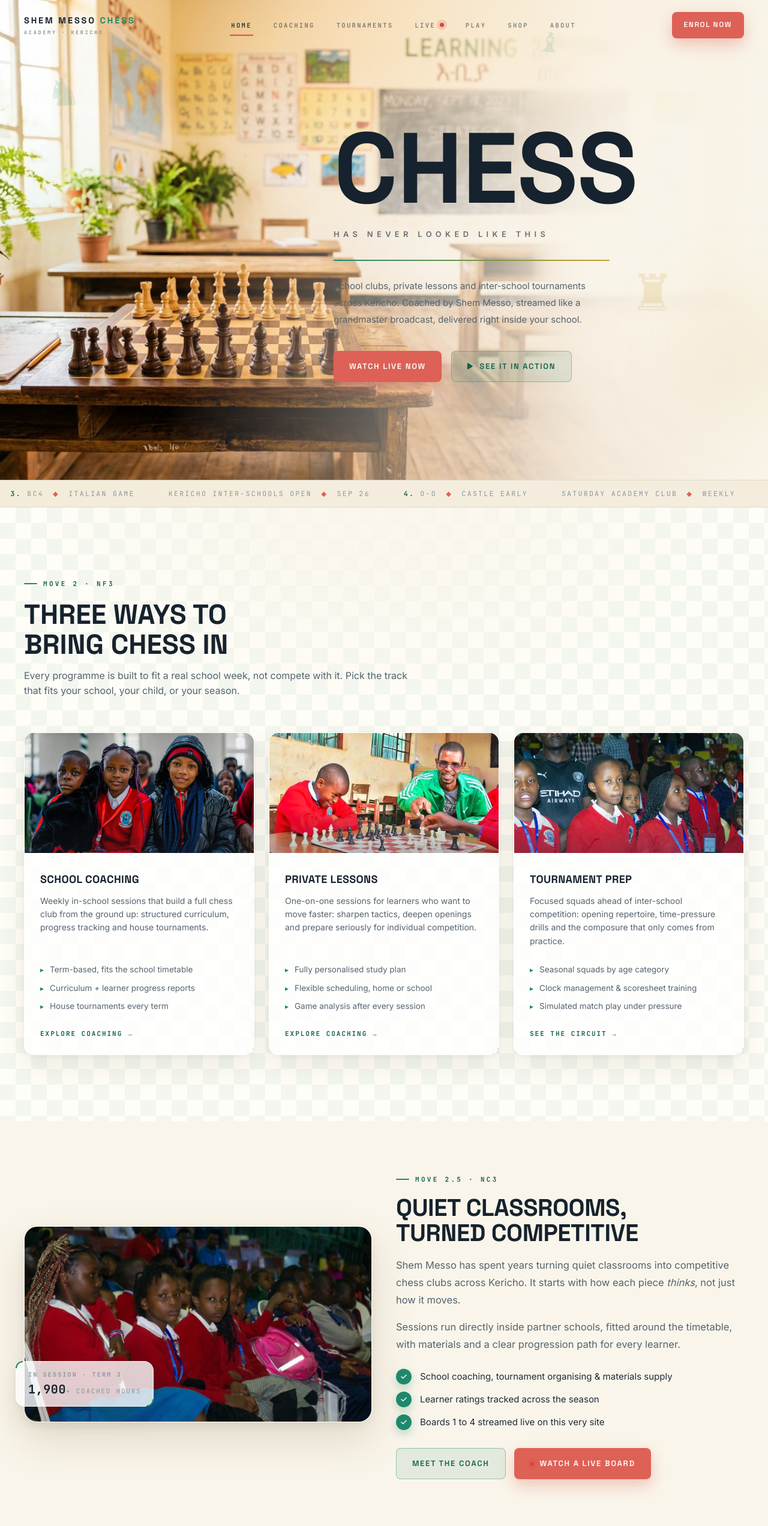
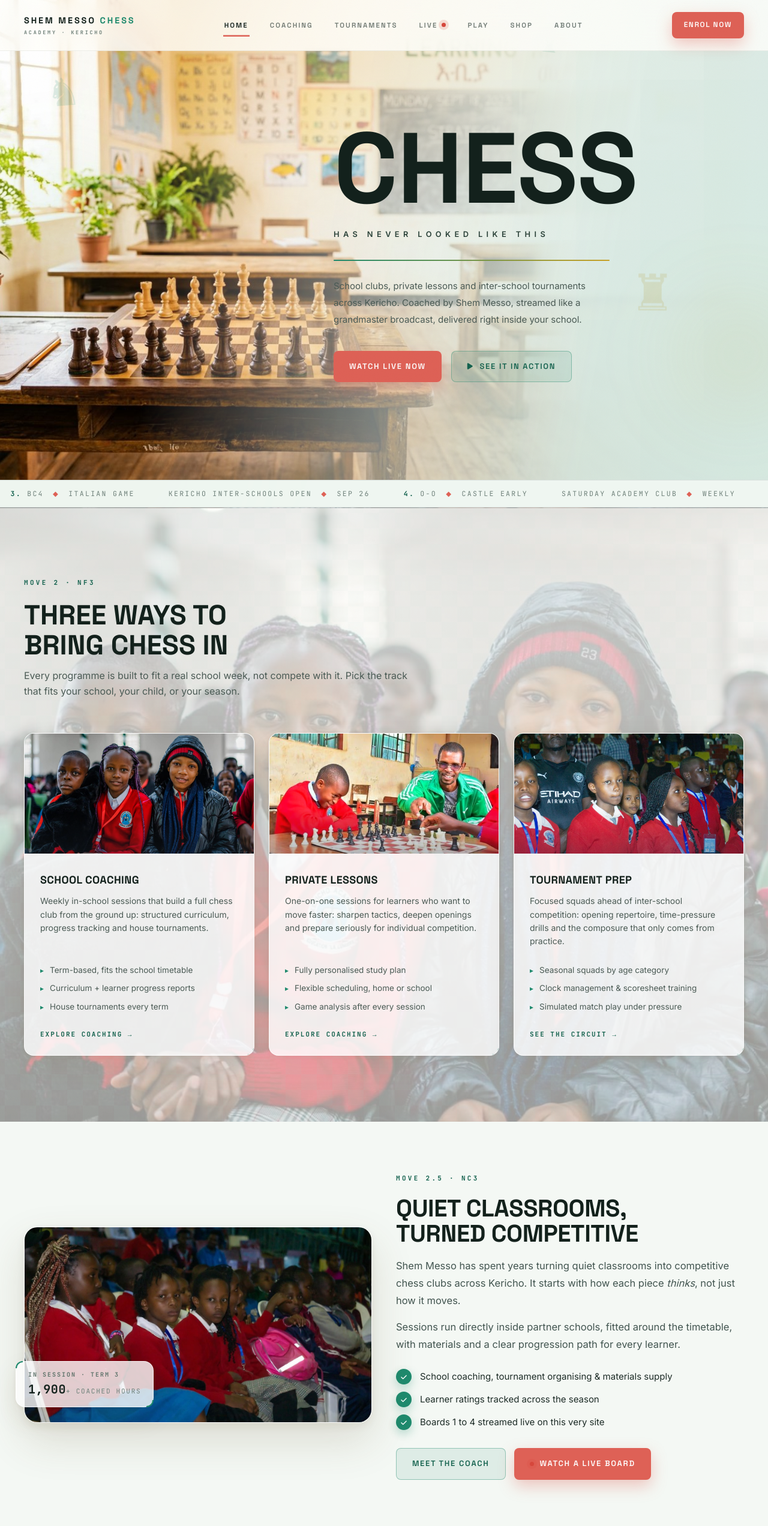
Before and after one commit to wambetebenjamin/Shem-Messo-Chess-site, a plain HTML site: page index.html in a window 1280 px wide. Shown: the top 2544 px of the page at 60% size. Drawn offline with Linux system fonts and the light colour scheme.

Commit message:
Readability and liveliness pass
- Section backgrounds now carry real photo wallpapers (learners, dark board,
  celebration shots) under soft washes, so imagery is visible but text stays
  legible; checker pattern slowly pans for motion
- New 'boardwave' animation: a chessboard shimmer sweeps diagonally across
  the hero and every CTA band (cells generated by JS, reduced-motion safe)
- Nav is always frosted and readable, with links in the display typeface so
  the top bar rhymes with the brand wordmark
- Front dash removed from eyebrow labels; small label and lead text contrast
  raised across the light theme; cream palette shifted to a fresher mint white

Co-authored-by: arena-agent <297053741+arena-agent@users.noreply.github.com>

```diff
--- a/css/style.css
+++ b/css/style.css
@@ -7,14 +7,14 @@
 
 /* ---------- Tokens ---------- */
 :root{
-  --paper:#FAF5EA;
-  --cream:#F3ECDA;
+  --paper:#F4F8F4;
+  --cream:#EAF3EB;
   --card:#FFFFFF;
 
-  --ink:#1E2B38;
-  --ink-deep:#16222D;
-  --sub:#54646F;
-  --dim:#8B97A1;
+  --ink:#1C2B26;
+  --ink-deep:#13211C;
+  --sub:#4A5A54;
+  --dim:#6F817A;
 
   --jade:#1F8A6D;
   --jade-deep:#14624E;
@@ -109,7 +109,6 @@ main{ position:relative; z-index:1; }
   letter-spacing:.3em; text-transform:uppercase; color:var(--jade-deep);
   display:inline-flex; align-items:center; gap:10px;
 }
-.eyebrow::before{ content:''; width:22px; height:2px; background:var(--jade); border-radius:2px; }
 .display{
   font-family:var(--f-display); font-weight:700; line-height:1.05;
   letter-spacing:-.01em; text-transform:uppercase; color:var(--ink-deep);
@@ -118,11 +117,11 @@ main{ position:relative; z-index:1; }
   color:transparent;
   -webkit-text-stroke:1.5px rgba(255,255,255,.9);
 }
-.lead{ color:var(--sub); font-weight:400; font-size:16.5px; line-height:1.75; }
+.lead{ color:#425550; font-weight:400; font-size:16.5px; line-height:1.75; }
 .mono-tag{
   font-family:var(--f-mono); font-size:10.5px; letter-spacing:.14em;
   padding:5px 10px; border:1px solid var(--line-2); border-radius:20px; color:var(--sub);
-  background:var(--cream);
+  background:#fff;
 }
 
 /* ---------- Buttons ---------- */
@@ -163,8 +162,8 @@ main{ position:relative; z-index:1; }
 .hud::before{ top:-1px; left:-1px; border-top:2.5px solid var(--jade); border-left:2.5px solid var(--jade); border-top-left-radius:var(--r-md); }
 .hud::after{ bottom:-1px; right:-1px; border-bottom:2.5px solid var(--jade); border-right:2.5px solid var(--jade); border-bottom-right-radius:var(--r-md); }
 .hud-label{
-  font-family:var(--f-mono); font-size:10px; letter-spacing:.22em;
-  text-transform:uppercase; color:var(--dim); display:flex; align-items:center; gap:8px; font-weight:600;
+  font-family:var(--f-mono); font-size:10px; letter-spacing:.2em;
+  text-transform:uppercase; color:#5F736B; display:flex; align-items:center; gap:8px; font-weight:600;
 }
 .hud-value{
   font-family:var(--f-mono); font-size:24px; font-weight:700; color:var(--ink-deep);
@@ -198,14 +197,14 @@ main{ position:relative; z-index:1; }
 /* ============ NAVIGATION ============ */
 .nav{
   position:fixed; top:0; left:0; width:100%; z-index:100;
-  background:transparent; border-bottom:1px solid transparent;
-  transition:background .4s ease, border-color .4s ease, box-shadow .4s ease;
+  background:rgba(255,255,252,.80);
+  backdrop-filter:blur(18px); -webkit-backdrop-filter:blur(18px);
+  border-bottom:1px solid rgba(28,43,38,.07);
+  transition:background .4s ease, box-shadow .4s ease;
 }
 .nav-solid{
-  background:rgba(255,253,247,.88);
-  backdrop-filter:blur(20px); -webkit-backdrop-filter:blur(20px);
-  border-bottom:1px solid var(--line);
-  box-shadow:0 8px 30px rgba(95,75,35,.08);
+  background:rgba(255,255,252,.95);
+  box-shadow:0 10px 30px rgba(28,43,38,.09);
 }
 .nav-inner{
   max-width:var(--max); margin:0 auto; padding:0 40px; height:84px;
@@ -222,8 +221,8 @@ main{ position:relative; z-index:1; }
 .brand-sub{ display:block; font-family:var(--f-mono); font-size:8.5px; letter-spacing:.32em; color:var(--dim); margin-top:2px; }
 .nav-links{ display:flex; align-items:center; gap:32px; }
 .nav-links a{
-  font-family:var(--f-mono); font-size:10.5px; letter-spacing:.22em; color:rgba(30,43,56,.62);
-  padding:10px 2px; display:inline-flex; align-items:center; gap:7px; font-weight:500;
+  font-family:var(--f-display); font-size:11.5px; letter-spacing:.18em; color:rgba(26,44,38,.62);
+  padding:10px 2px; display:inline-flex; align-items:center; gap:7px; font-weight:600;
 }
 .nav-links a:hover{ color:var(--ink-deep); }
 .nav-links a.active{ color:var(--ink-deep); box-shadow:inset 0 -2.5px 0 var(--orange); }
@@ -247,7 +246,7 @@ main{ position:relative; z-index:1; }
 .hero{
   position:relative; min-height:100vh;
   display:flex; align-items:center; justify-content:flex-end;
-  overflow:hidden; background:#F7EFDC;
+  overflow:hidden; background:#EFF5EE;
 }
 .hero-bg{
   position:absolute; inset:0; z-index:0;
@@ -257,7 +256,7 @@ main{ position:relative; z-index:1; }
 @keyframes heroStill{ from{ transform:scale(1.05); opacity:.35; } to{ transform:scale(1); opacity:1; } }
 .hero-bg::after{
   content:''; position:absolute; inset:0;
-  background:linear-gradient(90deg, rgba(250,245,234,0) 22%, rgba(250,245,234,.38) 48%, rgba(250,245,234,.88) 78%, #FAF5EA 100%);
+  background:linear-gradient(90deg, rgba(244,248,244,0) 18%, rgba(244,248,244,.45) 44%, rgba(244,248,244,.93) 76%, #F4F8F4 100%);
 }
 .hero-side{
   position:relative; z-index:2;
@@ -270,7 +269,7 @@ main{ position:relative; z-index:1; }
 }
 .hero-spaced{
   margin-top:22px; font-size:clamp(10.5px, 1vw, 13.5px); font-weight:600;
-  letter-spacing:.5em; text-transform:uppercase; color:rgba(30,43,56,.66); white-space:nowrap;
+  letter-spacing:.5em; text-transform:uppercase; color:#2A4138; white-space:nowrap;
   animation:fadeUp 1s .18s var(--ease) both;
 }
 .hero-rule{
@@ -293,7 +292,7 @@ main{ position:relative; z-index:1; }
 /* ============ NOTATION TICKER ============ */
 .ticker{
   position:relative; z-index:2; border-top:1px solid var(--line); border-bottom:1px solid var(--line);
-  background:rgba(243,236,218,.8); overflow:hidden; padding:13px 0;
+  background:rgba(238,246,240,.92); overflow:hidden; padding:13px 0;
 }
 .ticker-track{
   display:flex; gap:56px; width:max-content; animation:tick 46s linear infinite;
@@ -399,7 +398,12 @@ ul.tick li::before{ content:'\25B8'; color:var(--jade); font-size:12px; margin-t
 .faq-a p{ padding:0 26px 24px; color:var(--sub); font-size:14.5px; line-height:1.75; }
 
 /* CTA band: warm sunrise */
-.cta-band{ position:relative; overflow:hidden; text-align:center; padding:120px 40px; }
+.cta-band{
+  position:relative; overflow:hidden; text-align:center; padding:120px 40px;
+  background-image:linear-gradient(0deg, rgba(244,248,244,.80), rgba(244,248,244,.92)),
+                   url('../assets/hero-morning.jpg');
+  background-size:auto, cover; background-position:0 0, center 85%;
+}
 .cta-band::before{
   content:''; position:absolute; inset:0;
   background:radial-gradient(ellipse 60% 80% at 50% 120%, rgba(222,97,86,.14), transparent 60%),
@@ -411,18 +415,54 @@ ul.tick li::before{ content:'\25B8'; color:var(--jade); font-size:12px; margin-t
 .cta-band .eyebrow{ position:relative; }
 .cta-row{ display:flex; gap:16px; justify-content:center; flex-wrap:wrap; position:relative; z-index:2; }
 
+/* ============ BOARDWAVE: chessboard shimmer sweep ============ */
+.boardwave{
+  position:absolute; inset:0; z-index:1; pointer-events:none; overflow:hidden;
+  display:grid; grid-template-columns:repeat(12,1fr); grid-template-rows:repeat(6,1fr);
+}
+.boardwave i{ animation:cellGlow 7.2s ease-in-out infinite; }
+@keyframes cellGlow{
+  0%, 100%{ background:rgba(31,138,109,0); }
+  45%, 55%{ background:rgba(31,138,109,.14); }
+}
+.hero .boardwave{ mask-image:linear-gradient(100deg, transparent 34%, #000 78%); -webkit-mask-image:linear-gradient(100deg, transparent 34%, #000 78%); }
+.cta-band .boardwave i{ animation-name:cellGlowWarm; }
+@keyframes cellGlowWarm{
+  0%, 100%{ background:rgba(201,162,39,0); }
+  45%, 55%{ background:rgba(201,162,39,.15); }
+}
+
 /* ============ LIVELY SECTION BACKGROUNDS ============ */
 .bg-checker{
-  background-color:#FFFDF7;
+  background-color:#FFFEFA;
   background-image:
-    radial-gradient(ellipse 75% 55% at 50% 0%, rgba(250,245,234,.95), transparent 60%),
-    linear-gradient(45deg, rgba(31,138,109,.055) 25%, transparent 25%, transparent 75%, rgba(31,138,109,.055) 75%),
-    linear-gradient(45deg, rgba(31,138,109,.055) 25%, transparent 25%, transparent 75%, rgba(31,138,109,.055) 75%);
-  background-size:auto, 52px 52px, 52px 52px;
-  background-position:0 0, 0 0, 26px 26px;
+    linear-gradient(180deg, rgba(255,254,250,.78), rgba(255,254,250,.60)),
+    linear-gradient(45deg, rgba(31,138,109,.07) 25%, transparent 25%, transparent 75%, rgba(31,138,109,.07) 75%),
+    linear-gradient(45deg, rgba(31,138,109,.07) 25%, transparent 25%, transparent 75%, rgba(31,138,109,.07) 75%),
+    url('../assets/orig-05.jpg');
+  background-size:auto, 52px 52px, 52px 52px, cover;
+  background-position:0 0, 0 0, 26px 26px, center 35%;
+  animation:panPattern 44s linear infinite;
+  border-top:1px solid var(--line);
 }
-.bg-mint{ background:linear-gradient(135deg, #E9F4EE 0%, #F6EFDF 100%); border-top:1px solid var(--line); border-bottom:1px solid var(--line); }
-.bg-peach{ background:linear-gradient(135deg, #FAEDE6 0%, #F8F0E1 100%); border-top:1px solid var(--line); border-bottom:1px solid var(--line); }
+@keyframes panPattern{
+  from{ background-position:0 0, 0 0, 26px 26px, center 35%; }
+  to{ background-position:0 0, 52px 52px, 78px 78px, center 35%; }
+}
+.bg-mint{
+  background-image:
+    linear-gradient(135deg, rgba(233,244,238,.90) 0%, rgba(241,248,242,.84) 100%),
+    url('../assets/hero-dark-board.jpg');
+  background-size:auto, cover; background-position:0 0, center 60%;
+  border-top:1px solid var(--line); border-bottom:1px solid var(--line);
+}
+.bg-peach{
+  background-image:
+    linear-gradient(135deg, rgba(250,237,230,.88) 0%, rgba(247,243,231,.84) 100%),
+    url('../assets/orig-04.jpg');
+  background-size:auto, cover; background-position:0 0, center 40%;
+  border-top:1px solid var(--line); border-bottom:1px solid var(--line);
+}
 
 /* photo cards get the same friendly lift as text cards */
 .prod-card{ transition:transform .3s var(--ease), box-shadow .3s ease; }
@@ -448,9 +488,8 @@ ul.tick li::before{ content:'\25B8'; color:var(--jade); font-size:12px; margin-t
 .page-hero-bg::after{ content:''; position:absolute; inset:0; background:linear-gradient(180deg, rgba(20,34,38,.72), rgba(18,30,35,.82) 60%, #182A2E); }
 .page-hero .wrap{ position:relative; z-index:2; }
 .page-hero .eyebrow{ color:#7FE0BE; }
-.page-hero .eyebrow::before{ background:#7FE0BE; }
 .page-hero .lead{ color:rgba(244,240,230,.82); }
-.crumb{ font-family:var(--f-mono); font-size:10.5px; letter-spacing:.22em; color:rgba(244,240,230,.5); text-transform:uppercase; margin-bottom:22px; display:flex; gap:10px; align-items:center; }
+.crumb{ font-family:var(--f-mono); font-size:10.5px; letter-spacing:.22em; color:rgba(244,240,230,.74); text-transform:uppercase; margin-bottom:22px; display:flex; gap:10px; align-items:center; }
 .crumb a{ color:#7FE0BE; }
 .page-hero h1{ font-family:var(--f-display); font-weight:700; text-transform:uppercase; color:#FDFAF2; font-size:clamp(34px,5vw,64px); line-height:1.02; letter-spacing:-.01em; }
 .page-hero .lead{ margin-top:20px; max-width:640px; }
@@ -697,7 +736,7 @@ footer .brand-sub{ color:rgba(244,240,230,.4); }
   .nav-cta{ display:none; }
   .nav-toggle{ display:flex; }
   .hero{ justify-content:center; }
-  .hero-bg::after{ background:linear-gradient(180deg, rgba(250,245,234,.10) 0%, rgba(250,245,234,.55) 55%, #FAF5EA 100%); }
+  .hero-bg::after{ background:linear-gradient(180deg, rgba(244,248,244,.15) 0%, rgba(244,248,244,.60) 55%, #F4F8F4 100%); }
   .hero-side{ margin:0; width:min(640px,92vw); padding:150px 0 70px; }
   .hero-word{ font-size:clamp(64px, 17vw, 110px); }
   .hero-spaced{ white-space:normal; letter-spacing:.32em; }
--- a/index.html
+++ b/index.html
@@ -55,6 +55,7 @@
     <section class="hero">
       <div class="hero-bg" aria-hidden="true"></div>
       <div class="drifters" aria-hidden="true"><span class="d d1">&#9822;</span><span class="d d2">&#9820;</span><span class="d d3">&#9823;</span><span class="d d4">&#9821;</span></div>
+      <div class="boardwave" aria-hidden="true"></div>
       <div class="hero-side">
         <h1 class="hero-word">CHESS</h1>
         <p class="hero-spaced">HAS NEVER LOOKED LIKE THIS</p>
@@ -267,6 +268,7 @@
     <!-- ============ CTA BAND ============ -->
     <section class="cta-band">
       <div class="drifters" aria-hidden="true"><span class="d d1">&#9822;</span><span class="d d2">&#9820;</span><span class="d d3">&#9823;</span><span class="d d4">&#9821;</span></div>
+      <div class="boardwave" aria-hidden="true"></div>
       <span class="eyebrow" style="justify-content:center;">FINAL MOVE · MATE IN ONE DECISION</span>
       <h2 class="display">Ready to make<br>your move?</h2>
       <p class="lead">Enrol a learner, enter the next tournament, or bring the academy to your school. It all starts with one message.</p>
--- a/js/main.js
+++ b/js/main.js
@@ -34,6 +34,18 @@
     onScroll();
     window.addEventListener('scroll', onScroll, { passive: true });
   }
+
+  /* ---------- Boardwave: chessboard shimmer sweep ---------- */
+  document.querySelectorAll('.boardwave').forEach(wave => {
+    const COLS = 12, ROWS = 6;
+    for (let r = 0; r < ROWS; r++) {
+      for (let c = 0; c < COLS; c++) {
+        const cell = document.createElement('i');
+        cell.style.animationDelay = ((r + c) * 160) + 'ms';
+        wave.appendChild(cell);
+      }
+    }
+  });
 
   /* ---------- Active nav link ---------- */
   const page = document.body.dataset.page;
```
Also changed, not shown: about.html (+1 -0 lines), coaching.html (+1 -0 lines), live.html (+1 -0 lines), play.html (+1 -0 lines), shop.html (+1 -0 lines), tournaments.html (+1 -0 lines).
